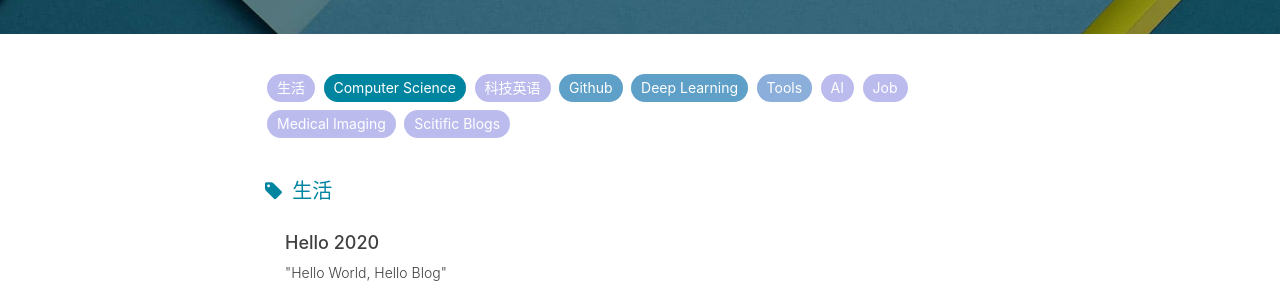
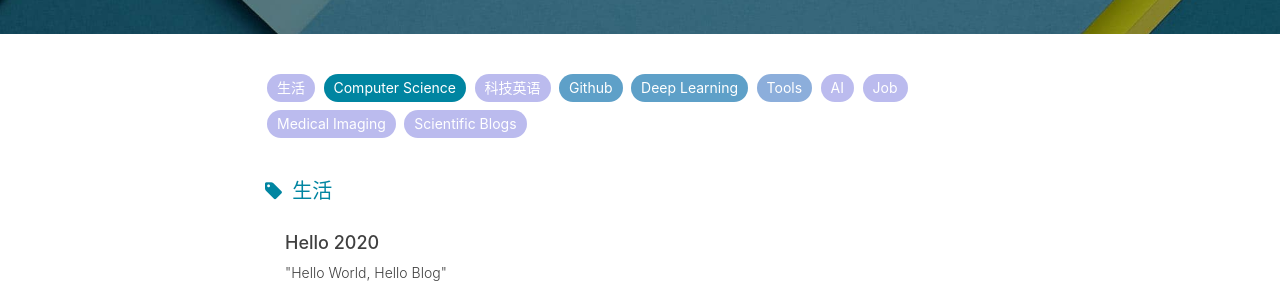
Before and after one commit to jizhang02/jizhang02.github.io, a Jekyll site: the page built from tags.html, in a window 1280 px wide and 900 px high. Shown: the part 194-494 px from the top of the window. Built offline with Jekyll 4.4.1, drawn with Linux system fonts in a browser that asks for light colours; nearby versions of some CDN libraries; comment, search, counter and statistics services are not loaded; some of the changed text lies outside the part shown.

Commit message:
Update 2021-04-12-blogs.markdown

```diff
--- a/_posts/2021-04-12-blogs.markdown
+++ b/_posts/2021-04-12-blogs.markdown
@@ -8,7 +8,7 @@ header-img: "img/post-bg.jpg"
 tags:
     - Computer Science
     - Deep Learning
-    - Scitific Blogs
+    - Scientific Blogs
 ---
 
 ### Know more knowledge from excellent people
```
